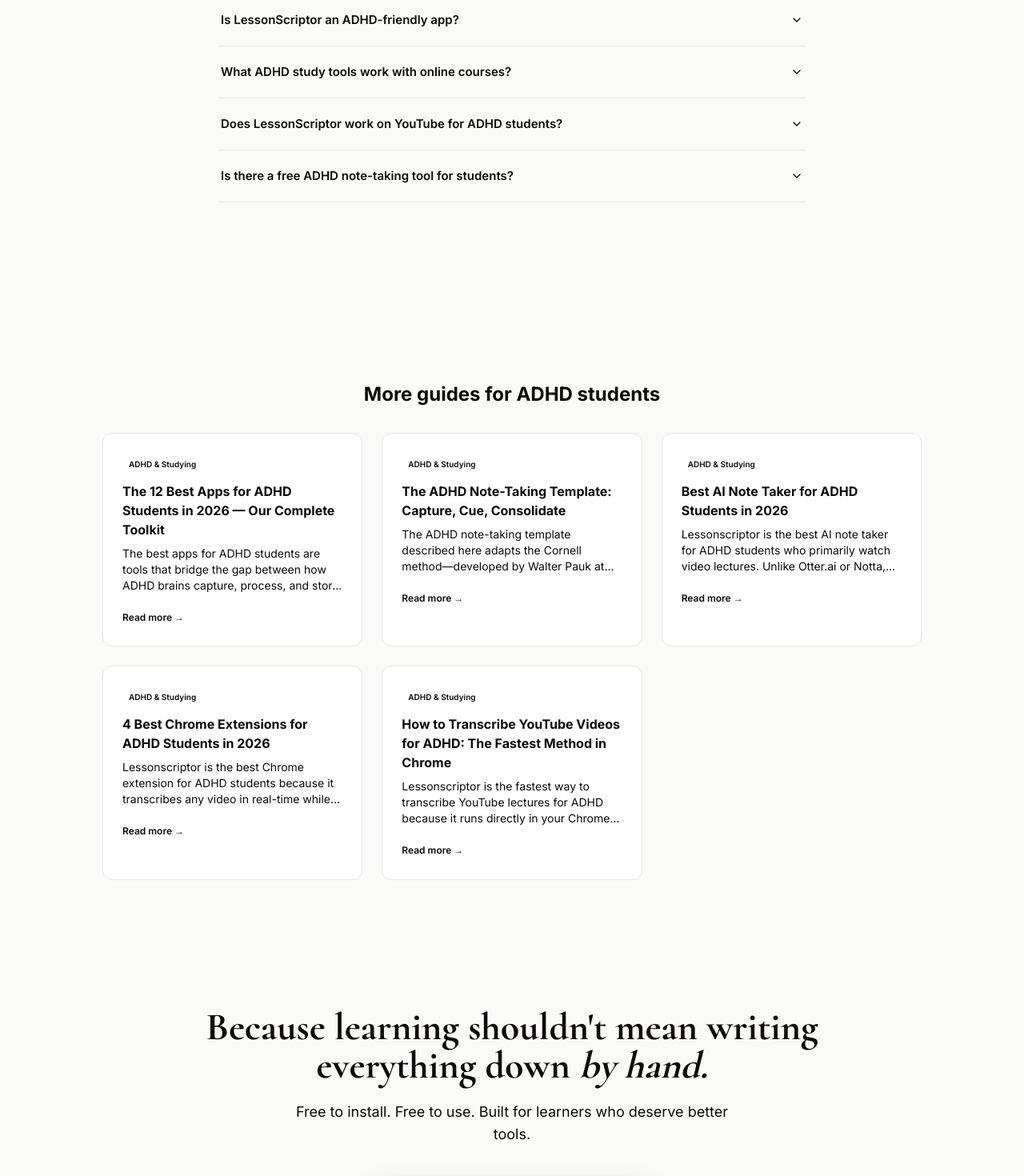
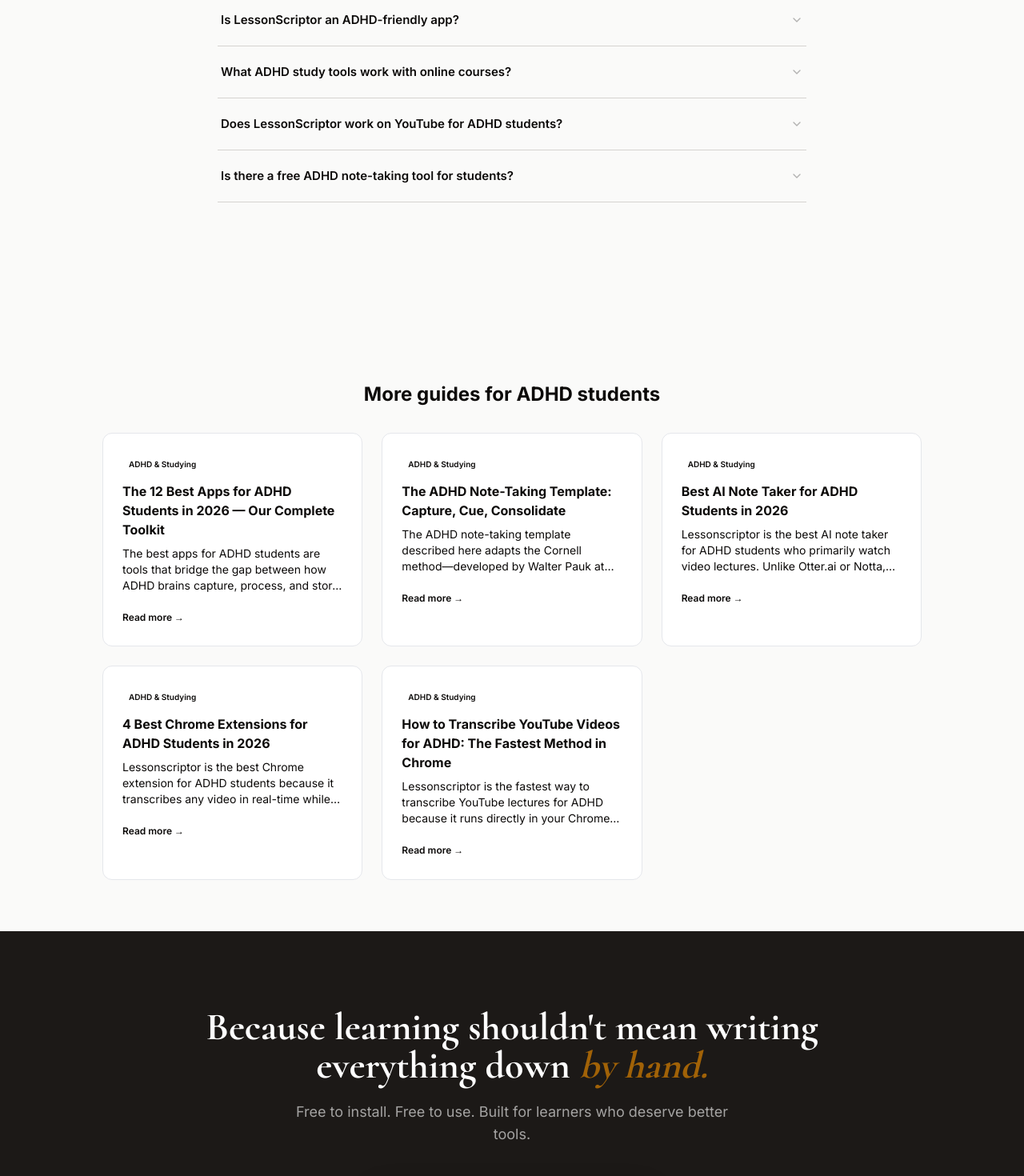
Before and after one commit to primuseo/lessonscriptor-website, a Next.js app: page /en/for-adhd-students in a window 1280 px wide. Shown: the part 2540-4010 px from the top of the page at 80% size. Built offline with nearby package versions, Linux system fonts and the light colour scheme.

Commit message:
feat: migrate CTASection, FAQSection, CopyButton to semantic tokens

```diff
--- a/components/CTASection.tsx
+++ b/components/CTASection.tsx
@@ -3,20 +3,20 @@
 export default function CTASection() {
   const t = useTranslations('site')
   return (
-    <section className="bg-terra-900 py-24 px-4 text-center">
+    <section className="bg-primary py-24 px-4 text-center">
       <div className="max-w-3xl mx-auto">
-        <h2 className="font-serif text-3xl md:text-4xl lg:text-5xl font-bold text-cream-100 mb-5 leading-tight">
+        <h2 className="font-serif text-3xl md:text-4xl lg:text-5xl font-bold text-primary-foreground mb-5 leading-tight">
           {t('cta.title')}{' '}
-          <em className="italic text-accent-500">{t('cta.titleEm')}</em>
+          <em className="italic text-accent">{t('cta.titleEm')}</em>
         </h2>
-        <p className="text-cream-200/60 text-lg mb-10 max-w-xl mx-auto">
+        <p className="text-primary-foreground/60 text-lg mb-10 max-w-xl mx-auto">
           {t('cta.subtitle')}
         </p>
         <a
           href="https://chromewebstore.google.com/detail/lessonscriptor/apofgfejefeeepabfbaabdijnokbpcgp"
           target="_blank"
           rel="noopener noreferrer"
-          className="inline-flex items-center gap-2 px-8 py-4 bg-white text-terra-800 font-bold rounded-full hover:bg-cream-100 transition-all text-lg shadow-lg hover:scale-[1.02]"
+          className="inline-flex items-center gap-2 px-8 py-4 bg-white text-foreground font-bold rounded-full hover:bg-muted transition-all text-lg shadow-lg hover:scale-[1.02]"
         >
           <svg className="w-5 h-5" viewBox="0 0 24 24" fill="currentColor">
             <path d="M12 2C6.48 2 2 6.48 2 12s4.48 10 10 10 10-4.48 10-10S17.52 2 12 2zm-2 14.5v-9l6 4.5-6 4.5z"/>
--- a/components/CopyButton.tsx
+++ b/components/CopyButton.tsx
@@ -13,7 +13,7 @@
   return (
     <button
       onClick={handleCopy}
-      className="shrink-0 px-4 py-2 bg-accent-500 hover:bg-accent-600 text-white text-sm font-semibold rounded-lg transition-colors"
+      className="shrink-0 px-4 py-2 bg-accent hover:bg-accent-hover text-white text-sm font-semibold rounded-lg transition-colors"
     >
       {copied ? copiedLabel : label}
     </button>
--- a/components/FAQSection.tsx
+++ b/components/FAQSection.tsx
@@ -13,27 +13,27 @@
       {title && (
         <div className="text-center mb-14">
           <p className="eyebrow">{t('faqSection.eyebrow')}</p>
-          <h2 className="font-serif text-4xl md:text-5xl font-bold text-terra-800 tracking-tight leading-tight">
+          <h2 className="font-serif text-4xl md:text-5xl font-bold text-foreground tracking-tight leading-tight">
             {t('faqSection.title')}
             {t('faqSection.titleEm') && (
-              <> <em className="italic text-accent-500">{t('faqSection.titleEm')}</em></>
+              <> <em className="italic text-accent">{t('faqSection.titleEm')}</em></>
             )}
           </h2>
         </div>
       )}
-      <div className="border-t border-cream-200">
+      <div className="border-t border-border">
         {items.map((item, i) => (
-          <details key={i} className="border-b border-cream-200 group">
-            <summary className="py-5 px-1 text-[15px] font-semibold text-terra-800 cursor-pointer list-none flex items-center justify-between gap-4 select-none hover:text-accent-500 transition-colors duration-200">
+          <details key={i} className="border-b border-border group">
+            <summary className="py-5 px-1 text-[15px] font-semibold text-foreground cursor-pointer list-none flex items-center justify-between gap-4 select-none hover:text-accent transition-colors duration-200">
               {item.q}
               <svg
-                className="w-4 h-4 text-terra-800/30 flex-shrink-0 transition-transform duration-200 group-open:rotate-180"
+                className="w-4 h-4 text-foreground/30 flex-shrink-0 transition-transform duration-200 group-open:rotate-180"
                 fill="none" viewBox="0 0 24 24" stroke="currentColor" strokeWidth={2} strokeLinecap="round" strokeLinejoin="round"
               >
                 <polyline points="6 9 12 15 18 9" />
               </svg>
             </summary>
-            <p className="px-1 pb-5 text-sm text-terra-800/60 leading-relaxed max-w-2xl">
+            <p className="px-1 pb-5 text-sm text-foreground/60 leading-relaxed max-w-2xl">
               {item.a}
             </p>
           </details>
```
